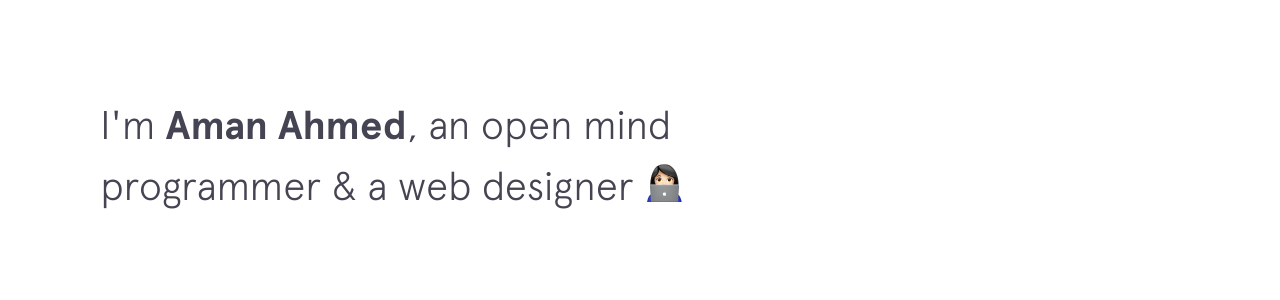
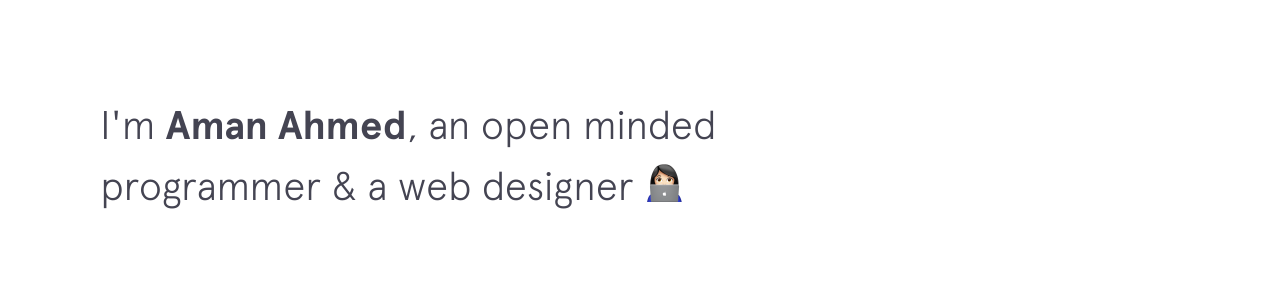
Before and after one commit to CustomIcon/pokurt.github.io, a Jekyll site: the page built from index.html, in a window 1280 px wide and 900 px high. Shown: the part 314-614 px from the top of the window. Built offline with Jekyll 4.4.1, drawn with Linux system fonts in a browser that asks for light colours; nearby versions of some CDN libraries.

Commit message:
Update intro.html
fixed typo

```diff
--- a/_includes/intro.html
+++ b/_includes/intro.html
@@ -4,7 +4,7 @@
   </h1>
 
   <h2 class="intro__tagline">I'm
-    <span class="name">Aman Ahmed</span>, an open mind programmer &amp; a web designer
+    <span class="name">Aman Ahmed</span>, an open minded programmer &amp; a web designer
     <span class="emoji technologist"></span>
   </h2>
 
```
